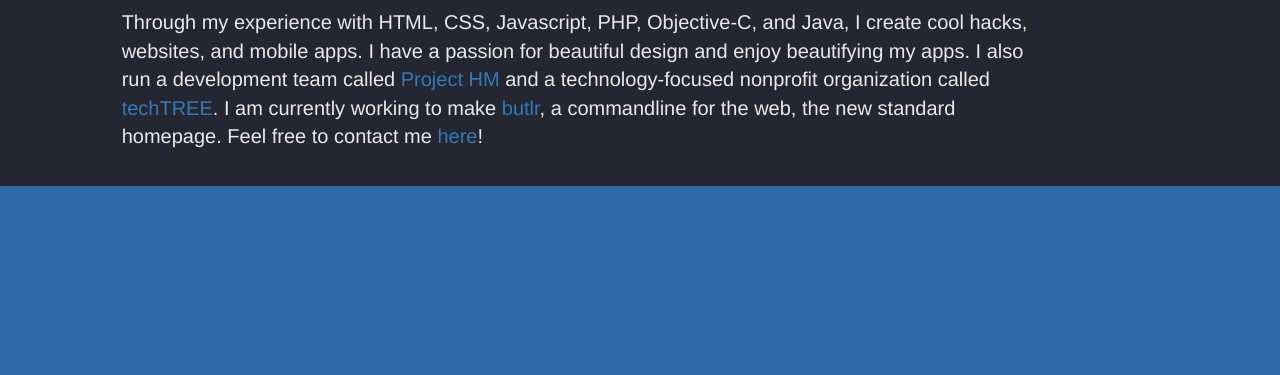
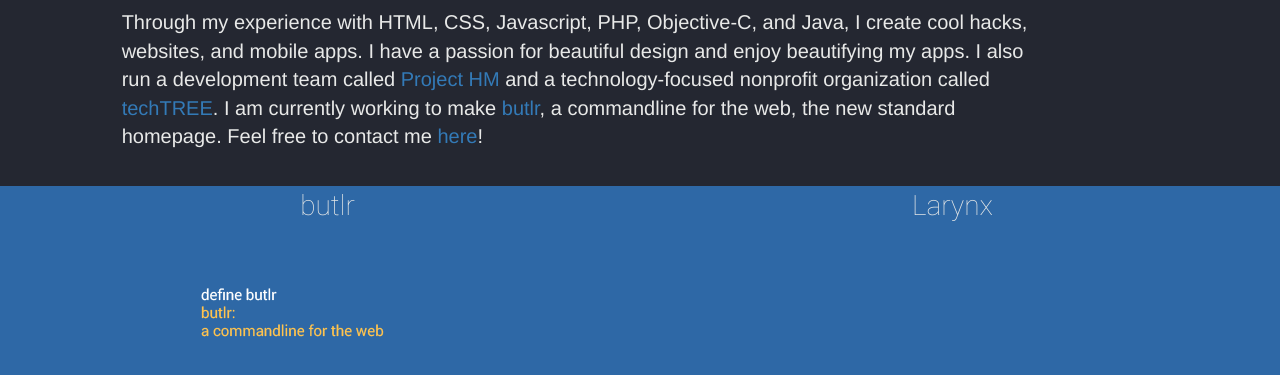
Before and after one commit to sahilng/sahilgupta, a plain HTML site: page index.html in a window 1280 px wide. Shown: the part 255-630 px from the top of the page. Drawn offline with nearby package versions, Linux system fonts and the light colour scheme.

```diff
--- a/css/style.css
+++ b/css/style.css
@@ -2,6 +2,7 @@
 	font-family: "Neue Helvetica","Helvetica";
 	background-color: rgb(46,104,166);
 	color: rgb(232,233,232);
+	margin: 0;
 }
 
 .img-circular{
@@ -77,9 +78,26 @@
 }
 
 #projects{
-	margin-top:30%;
+	margin: 0;
 }
 
 #hello{
 	font-size: 20px;
 }
+
+#butlr{
+	font-size: 2em;
+	font-family:'Roboto-Thin';
+	text-align: center;
+}
+
+#Larynx{
+	font-size:2em;
+	font-family: 'Roboto-Thin';
+	text-align: center;
+}
+
+@font-face {
+    font-family: Roboto-Thin;
+    src: local(Roboto-Thin), url('fonts/Roboto-Thin.ttf') format('opentype');
+}
--- a/index.html
+++ b/index.html
@@ -7,6 +7,7 @@
 <link href="css/style.css" rel="stylesheet">
 <link href="http://netdna.bootstrapcdn.com/font-awesome/4.0.3/css/font-awesome.min.css" rel="stylesheet">
 <script src="http://netdna.bootstrapcdn.com/bootstrap/3.1.1/js/bootstrap.min.js"></script>
+<script type='text/javascript' src='js/aboutme.js'></script>
 </head>
 
 <body>
@@ -25,7 +26,7 @@
 			<span id='name' class="h1">Sahil Gupta</span>
 			</a>
 			<br>
-			<code>echo("About Me");</code>
+			<code id='aboutme' onclick="aboutme()">echo("About Me");</code>
 		</div>
 		<div id='social' class="col-md-6">
 			<div id='links'>
@@ -56,7 +57,15 @@
 <div class="container-fluid">
 	<div id='projects' class="row">
 
-		<div class="col-md-5 col-md-offset-1">
+		<div id='butlr' class="col-md-6">
+		butlr
+		<br>
+		<a href="http://www.butlr.me">
+		<img src='res/butlr.png'>
+		</a>
+		</div>
+		<div id='Larynx' class="col-md-6">
+		Larynx
 		</div>
 
 	</div>
--- /dev/null
+++ b/js/aboutme.js
@@ -0,0 +1,7 @@
+function aboutme(){
+	var elem = document.getElementById('aboutme');
+	if(elem.innerHTML === "echo(\"About Me\");"){
+		elem.innerHTML = "About Me";
+	}else{
+	}
+}
```
Also changed, not shown: fonts/ConeriaScript.ttf (added), fonts/Roboto-Thin.ttf (added), res/butlr.png (added).
